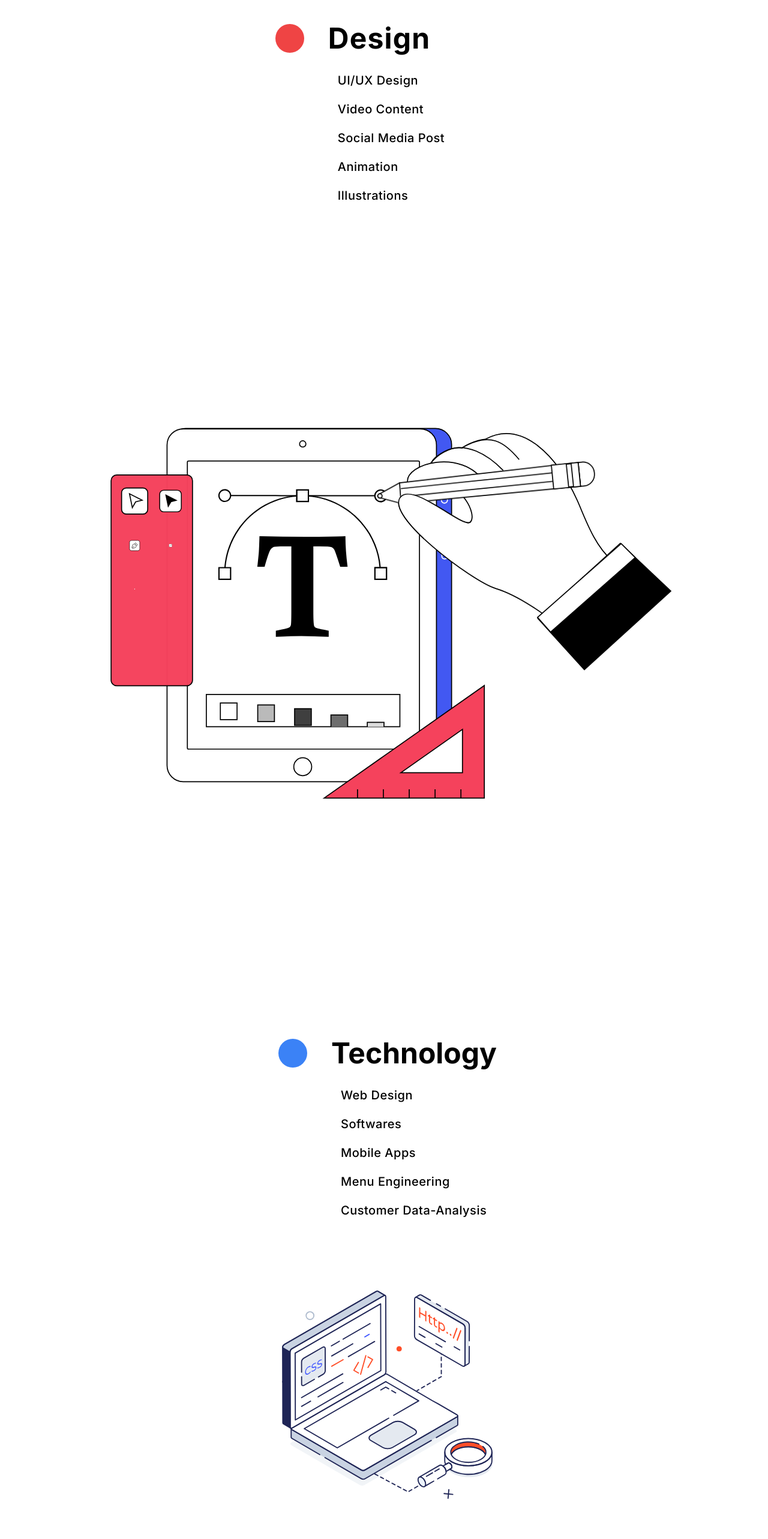
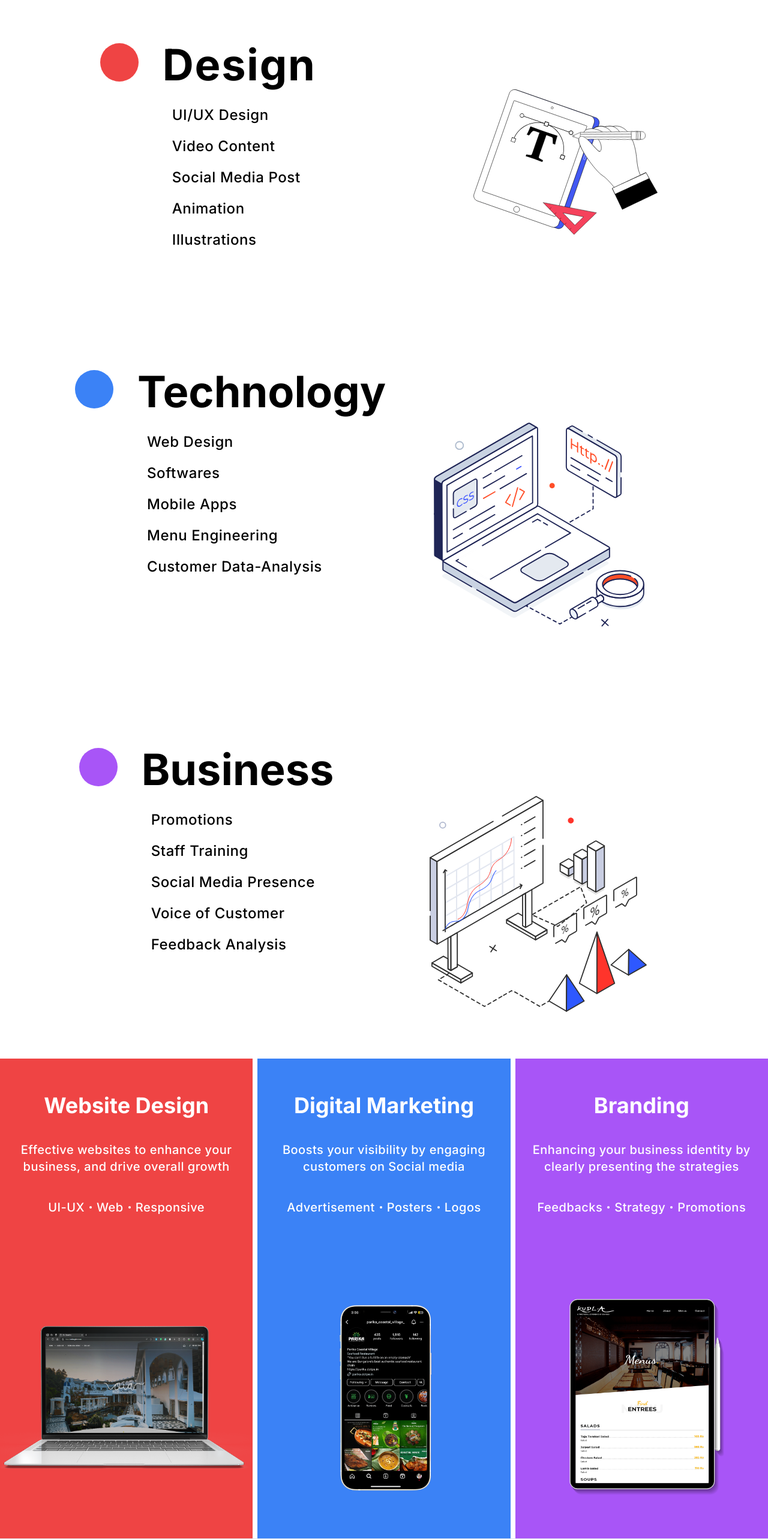
Before and after one commit to kanishkacodes/explorex, a Next.js app: page /Services in a window 1280 px wide. Shown: the part 120-2686 px from the top of the page at 60% size. Built offline with nearby package versions, Linux system fonts and the light colour scheme.

Commit message:
update css

```diff
--- a/src/components/Business.tsx
+++ b/src/components/Business.tsx
@@ -22,15 +22,15 @@ function Business() {
   }, [controls, inView]);
 
   return (
-    <div className="ml-3 2xl:ml-0">
-      <div className="2xl:flex justify-center 2xl:space-x-20 mt-20 2xl:mt-28">
-        <div className="flex justify-center mr-16 2xl:mr-0" ref={ref}>
+    <div className="ml-3 md:ml-0">
+      <div className="md:flex justify-center md:space-x-20 mt-20 md:mt-28">
+        <div className="flex justify-center mr-16 md:mr-0" ref={ref}>
           <motion.main
             initial="hidden"
             animate={controls}
             variants={textVariants}
             transition={{ duration: 0.5, delay: 0.2 }}
-            className="2xl:w-16 2xl:h-16 w-12 h-12 rounded-full bg-purple-500 flex justify-end"
+            className="md:w-16 md:h-16 w-12 h-12 rounded-full bg-purple-500 flex justify-end"
           ></motion.main>
 
           <div>
@@ -39,7 +39,7 @@ function Business() {
               animate={controls}
               variants={textVariants}
               transition={{ duration: 0.5, delay: 0.2 }}
-              className="ml-10 font-bold text-5xl 2xl:text-7xl text-black"
+              className="ml-10 font-bold text-5xl md:text-7xl text-black"
             >
               Business
             </motion.h1>
@@ -51,7 +51,7 @@ function Business() {
                   animate={controls}
                   variants={textVariants}
                   transition={{ duration: 0.5, delay: delays[index] }}
-                  className="mt-5 mb-5 2xl:text-2xl text-xl tracking-wide text-black font-medium"
+                  className="mt-5 mb-5 md:text-2xl text-xl tracking-wide text-black font-medium"
                 >
                   {text}
                 </motion.p>
@@ -65,7 +65,6 @@ function Business() {
           animate={controls}
           variants={textVariants}
           transition={{ duration: 0.5, delay: 0.4 }}
-          className="flex justify-center"
         >
           <LottieAnimation animationPath="/Assets/business.json" />
         </motion.div>
--- a/src/components/Cardmain.tsx
+++ b/src/components/Cardmain.tsx
@@ -1,19 +1,19 @@
-import React from 'react';
-import Card1 from "@/components/Card1";
-import Card2 from "@/components/Card2";
-import Card3 from "@/components/Card3";
-import Carda from '@/components/Carda';
-import Cardb from '@/components/Cardb';
-import Cardc from '@/components/Cardc';
+import React from 'react'
+import Card1 from "@/components/Card1"
+import Card2 from "@/components/Card2"
+import Card3 from "@/components/Card3"
+import Carda from '@/components/Carda'
+import Cardb from '@/components/Cardb'
+import Cardc from '@/components/Cardc'
 
 function Cardmain() {
   return (
-    <div className='2xl:flex 2xl:space-x-2 space-x-0'>
-      <div className='w-full h-screen 2xl:w-1/3'><Carda/></div>
-      <div className='w-full h-screen 2xl:w-1/3'><Cardb/></div>
-      <div className='w-full h-screen 2xl:w-1/3'><Cardc/></div>
+    <div className='md:flex md:space-x-2 space-x-0  '>
+      <div className='w-full h-screen md:w-1/3  '><Carda/></div>
+      <div className='w-full h-screen md:w-1/3 '><Cardb/></div>
+      <div className='w-full h-screen md:w-1/3  '><Cardc/></div>
     </div>
-  );
+  )
 }
 
-export default Cardmain;
+export default Cardmain
--- a/src/components/Design.tsx
+++ b/src/components/Design.tsx
@@ -1,4 +1,3 @@
-// Design.tsx
 "use client";
 import React, { useEffect } from "react";
 import { motion, useAnimation } from "framer-motion";
@@ -26,14 +25,14 @@ function Design() {
 
   return (
     <div className="">
-      <div className="2xl:flex justify-center 2xl:space-x-40 mt-20 2xl:mt-28">
-        <div className="flex justify-center mr-20 2xl:mr-0" ref={ref}>
+      <div className="md:flex justify-center md:space-x-40 mt-20 md:mt-28">
+        <div className="flex justify-center mr-20 md:mr-0" ref={ref}>
           <motion.main
             initial="hidden"
             animate={controls}
             variants={textVariants}
             transition={{ duration: 0.4, delay: 0.1 }}
-            className="2xl:w-16 2xl:h-16 w-12 h-12 rounded-full bg-red-500"
+            className="md:w-16 md:h-16 w-12  h-12 rounded-full bg-red-500"
           ></motion.main>
 
           <div>
@@ -42,7 +41,7 @@ function Design() {
               animate={controls}
               variants={textVariants}
               transition={{ duration: 0.4, delay: 0.1 }}
-              className="ml-10 font-bold tracking-wide text-5xl 2xl:text-7xl text-black"
+              className="ml-10 font-bold tracking-wide text-5xl md:text-7xl text-black"
             >
               Design
             </motion.h1>
@@ -54,7 +53,7 @@ function Design() {
                   animate={controls}
                   variants={textVariants}
                   transition={{ duration: 0.4, delay: delays[index] }}
-                  className="mt-5 mb-5 2xl:text-2xl text-xl tracking-wide text-black font-medium"
+                  className="mt-5 mb-5 md:text-2xl text-xl tracking-wide text-black font-medium"
                 >
                   {text}
                 </motion.p>
@@ -68,7 +67,7 @@ function Design() {
           animate={controls}
           variants={textVariants}
           transition={{ duration: 0.4, delay: 0.3 }}
-          className="2xl:w-1/3   flex justify-center"
+          className="md:w-1/3"
         >
           {inView && <LottieAnimation animationPath="/Assets/Design.json" />}
         </motion.div>
--- a/src/components/Technology.tsx
+++ b/src/components/Technology.tsx
@@ -1,4 +1,3 @@
-// Technology.tsx
 "use client";
 import React, { useEffect, Suspense } from "react";
 import { motion, useAnimation } from "framer-motion";
@@ -26,15 +25,15 @@ function Technology() {
   }, [controls, inView]);
 
   return (
-    <div className="ml-3 2xl:ml-0">
-      <div className="2xl:flex justify-center mt-20 2xl:mt-28">
+    <div className="ml-3 md:ml-0">
+      <div className="md:flex justify-center mt-20 md:mt-28">
         <div className="flex justify-center" ref={ref}>
           <motion.main
             initial="hidden"
             animate={controls}
             variants={textVariants}
             transition={{ duration: 0.4, delay: 0.1 }}
-            className="2xl:w-16 2xl:h-16 w-12 h-12 rounded-full bg-blue-500 flex justify-end"
+            className="md:w-16 md:h-16 w-12 h-12 rounded-full bg-blue-500 flex justify-end"
           ></motion.main>
 
           <div>
@@ -43,7 +42,7 @@ function Technology() {
               animate={controls}
               variants={textVariants}
               transition={{ duration: 0.4, delay: 0.1 }}
-              className="ml-10 font-bold text-5xl 2xl:text-7xl text-black"
+              className="ml-10 font-bold text-5xl md:text-7xl text-black"
             >
               Technology
             </motion.h1>
@@ -55,7 +54,7 @@ function Technology() {
                   animate={controls}
                   variants={textVariants}
                   transition={{ duration: 0.4, delay: delays[index] }}
-                  className="mt-5 mb-5 2xl:text-2xl text-xl tracking-wide text-black font-medium"
+                  className="mt-5 mb-5 md:text-2xl text-xl tracking-wide text-black font-medium"
                 >
                   {text}
                 </motion.p>
@@ -69,7 +68,6 @@ function Technology() {
           animate={controls}
           variants={textVariants}
           transition={{ duration: 0.4, delay: 0.3 }}
-          className="flex justify-center"
         >
           <Suspense fallback={<div>Loading animation...</div>}>
             <LottieAnimation animationPath="/Assets/Coding.json" />
```
